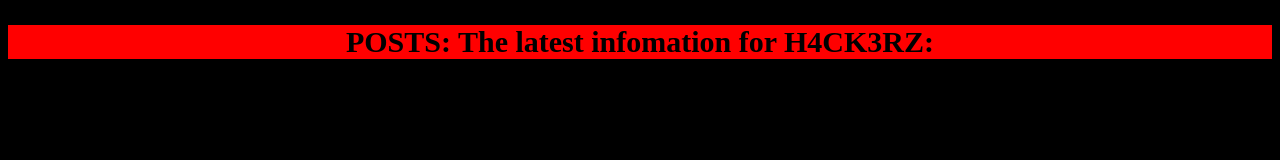
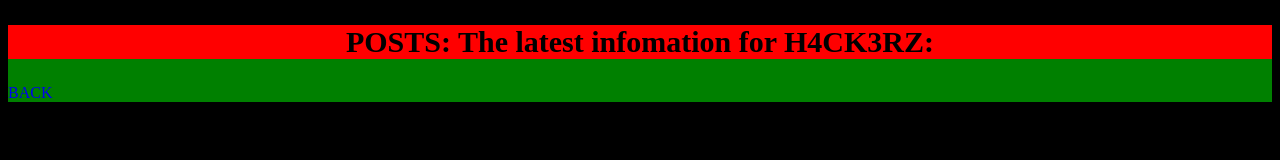
Before and after one commit to h4ck3rz/h4ck3rz.github.io, a plain HTML site: page Trick/pages/postmain.html in a window 1280 px wide. Drawn offline with Linux system fonts and the light colour scheme; files that its build step writes are made by us from their sources.

Commit message:
Update postmain.html

```diff
--- a/Trick/pages/postmain.html
+++ b/Trick/pages/postmain.html
@@ -9,8 +9,12 @@
       <div style="background-color:red;">
         <h1 style="font-size: 30px;font: System;text-align:center;">POSTS: The latest infomation for H4CK3RZ:</h1>
       </div>
+      <div><a style="text-decoration:none; font-color:black;" href="../index.html">BACK</a></div>
     </section>
-    <section></section>
+    <section>
+      <p> </p>
+      <p>v</p>
+    </section>
     <section></section>
   </body>
 </html>
```
